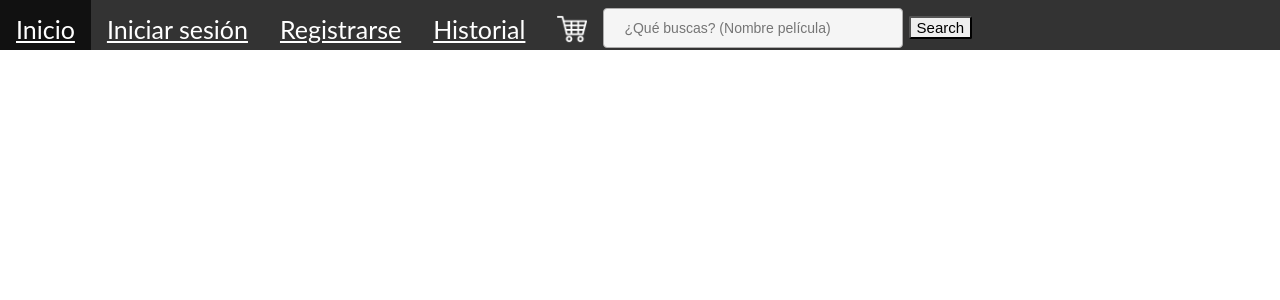
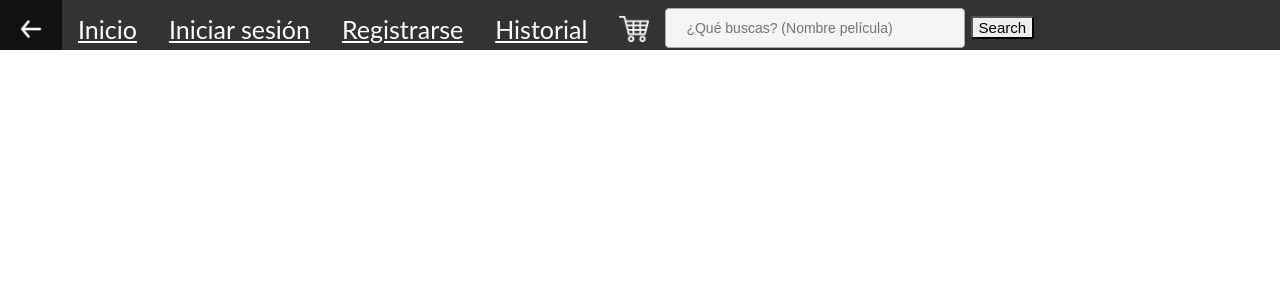
Before and after one commit to kecoma1/SI-1, a Flask app: page /topnav.html in a window 1280 px wide. Shown: the top 300 px of the page. Run offline with Flask 2, Linux system fonts and the light colour scheme.

Commit message:
Added button in the topnav. Doesn't work

```diff
--- a/P2/app/templates/topnav.html
+++ b/P2/app/templates/topnav.html
@@ -8,6 +8,7 @@
         <script src={{ url_for('static', filename="javascript/javascript.js") }}></script>
     </head>
     <div class="topnav">
+        <a target="_parent"><img src={{ url_for('static', filename="imagenes/utils/back.png") }} alt="back" class="small_img"></a>
         <a href="index" target="_parent">Inicio</a>
         <a href="login.html" target="_parent">
             {% if logged %}
```
